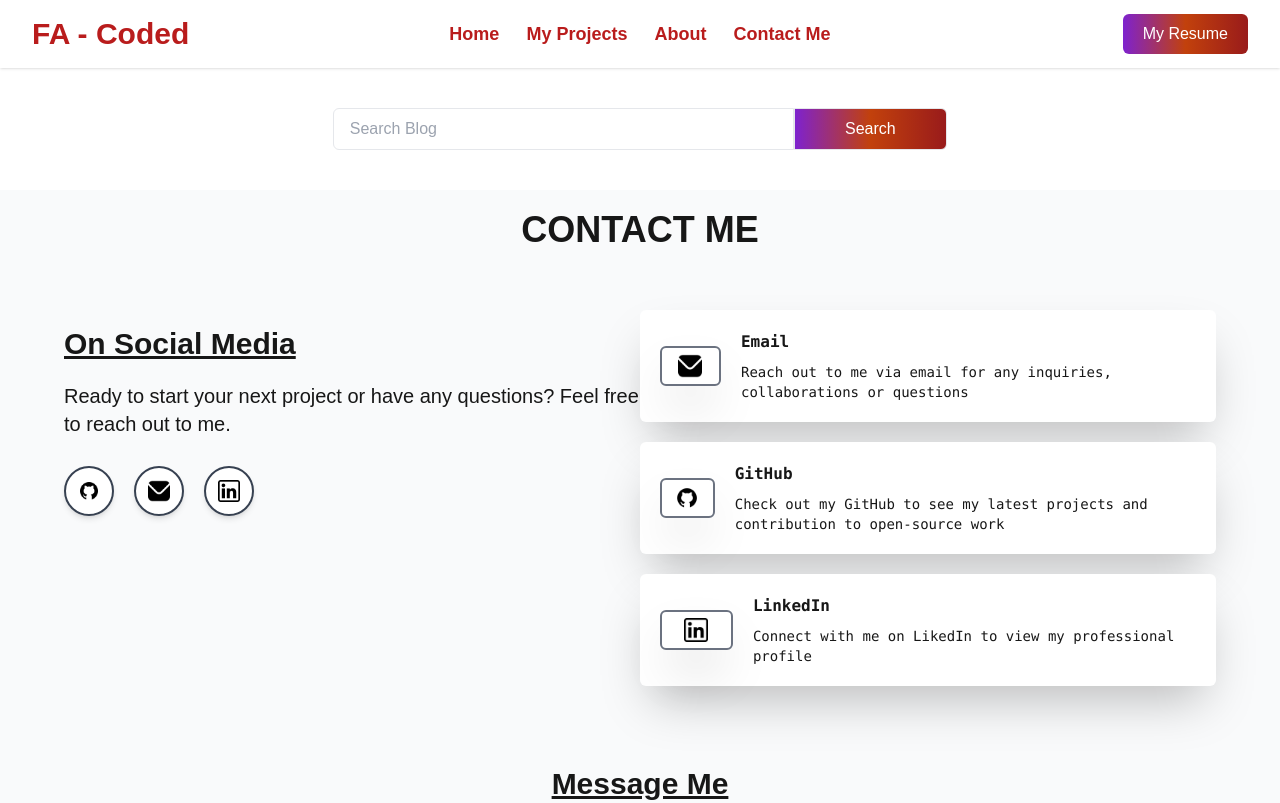
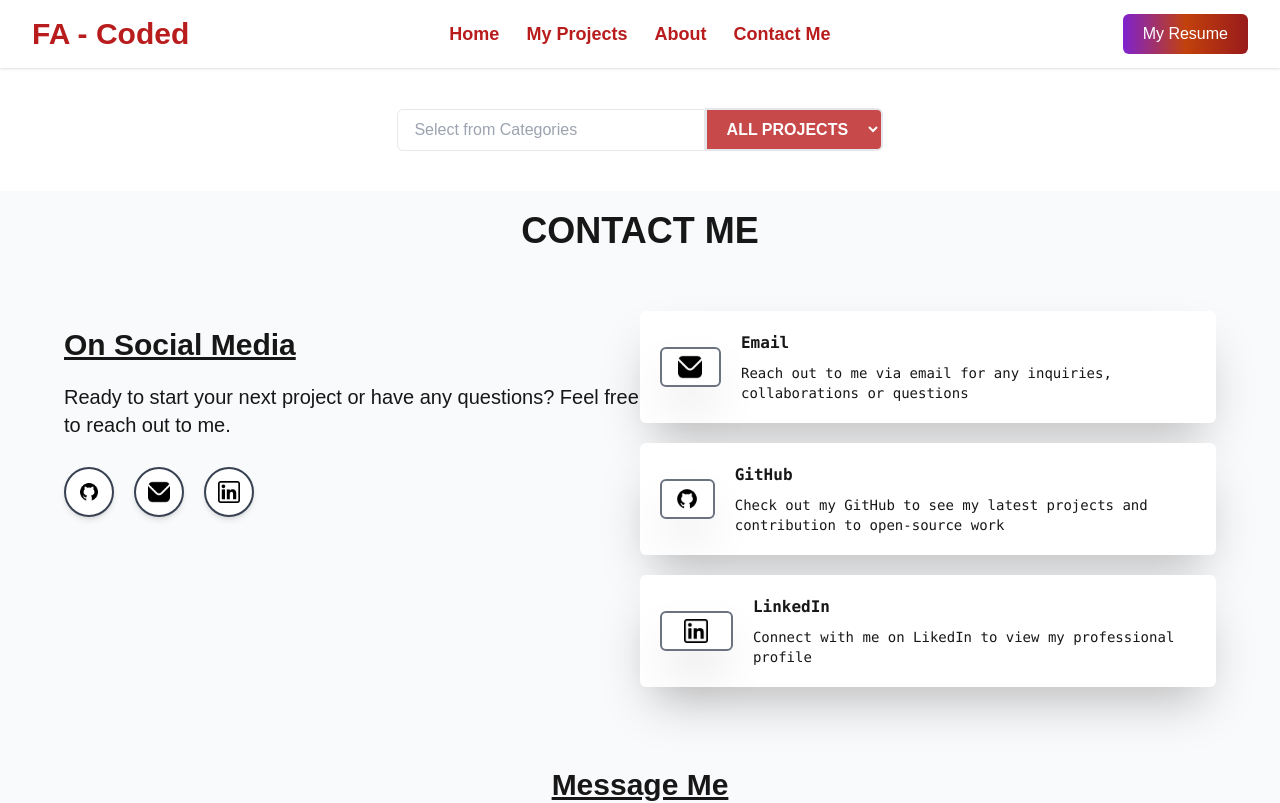
Before and after one commit to FirstAyo/fa-coded-cms, a Next.js app: page /contact in a window 1280 px wide. Shown: the top 803 px of the page. Built offline with nearby package versions, Linux system fonts and the light colour scheme.

Commit message:
changed the search button to select option

```diff
--- a/app/components/SearchBox.jsx
+++ b/app/components/SearchBox.jsx
@@ -1,20 +1,29 @@
 import React from "react";
 
 function SearchBox() {
-
   return (
     <>
       <section>
-        <div className="flex items-center justify-center my-10 w-[60%] mx-auto">
+        <div className="flex items-center justify-center my-10 w-[40%] mx-auto">
           <input
-            placeholder="Search Blog"
+            placeholder="Select from Categories"
             className="border py-2 px-4 rounded-l-md md:w-[60%]"
           />
-          <button className="bg-gradient-to-r from-purple-700 via-orange-700 to-red-800 text-white px-5 py-2 border rounded-r-md md:w-[20%]">
+          {/* <button className="bg-gradient-to-r from-purple-700 via-orange-700 to-red-800 text-white px-5 py-2 border rounded-r-md md:w-[20%]">
             Search
-          </button>
+          </button> */}
+          <select
+            name="categories"
+            id="categories"
+            className="uppercase font-semibold border-2 rounded-r-md py-2.5 px-4 bg-red-700/80 text-white"
+          >
+            <option value="volvo">All Projects</option>
+            <option value="volvo">HTML & CSS</option>
+            <option value="saab">REACT JS</option>
+            <option value="opel">JavaScript</option>
+            <option value="audi">Tailwind CSS</option>
+          </select>
         </div>
-
       </section>
     </>
   );
```
